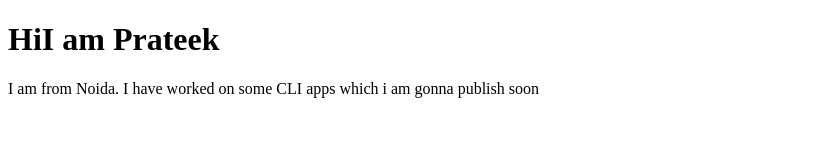
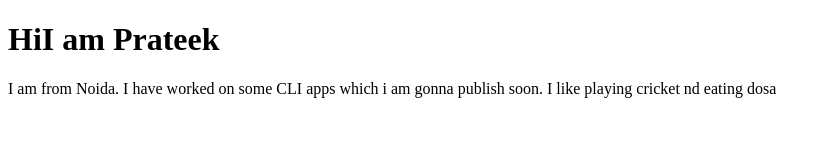
Before and after one commit to prateek2807/prateek-site-demo, a plain HTML site: page index.html in a window 1280 px wide. Shown: the whole page, without its empty margins (0-832 px from the left). Drawn offline with Linux system fonts and the light colour scheme.

Commit message:
docs: added hobbies

```diff
--- a/index.html
+++ b/index.html
@@ -9,6 +9,8 @@
   <h1> HiI am Prateek</h1>
   I am from Noida.
 
-  I have worked on some CLI apps which i am gonna publish soon
+  I have worked on some CLI apps which i am gonna publish soon.
+
+  I like playing cricket nd eating dosa
 </body>
 </html>
```
